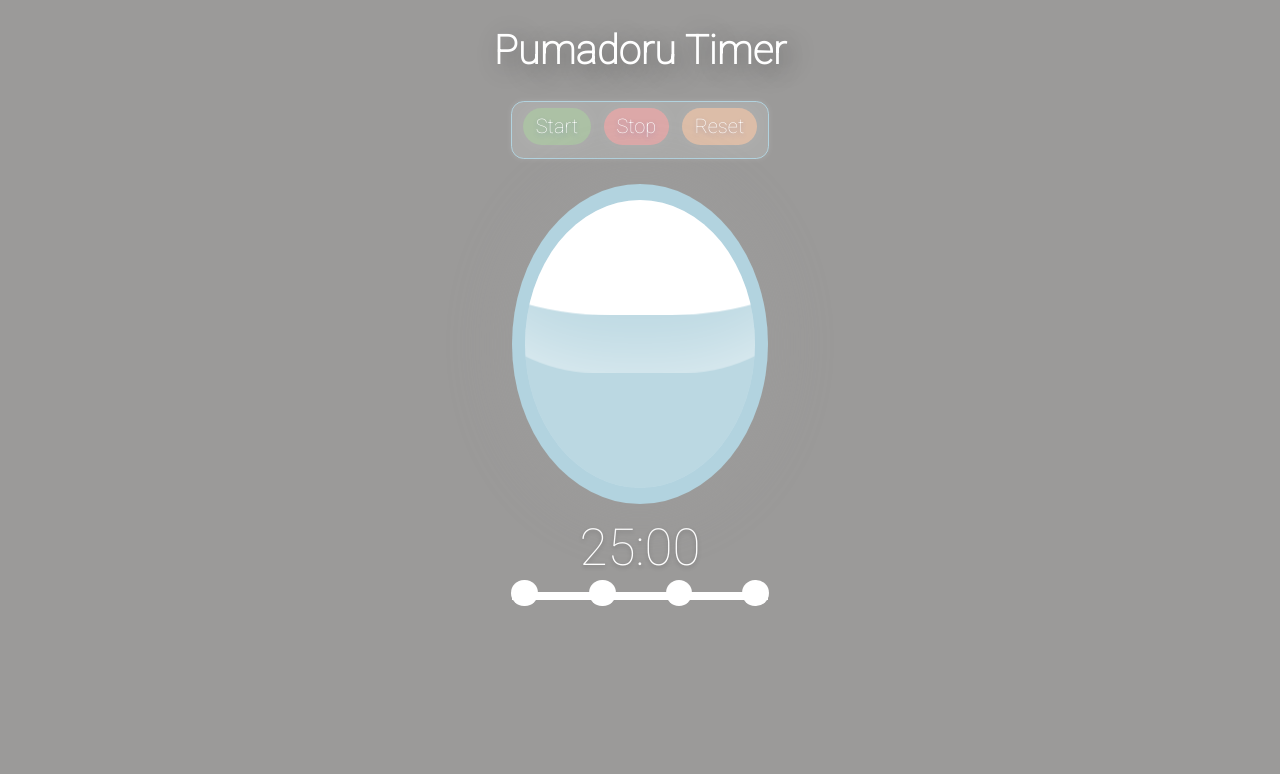
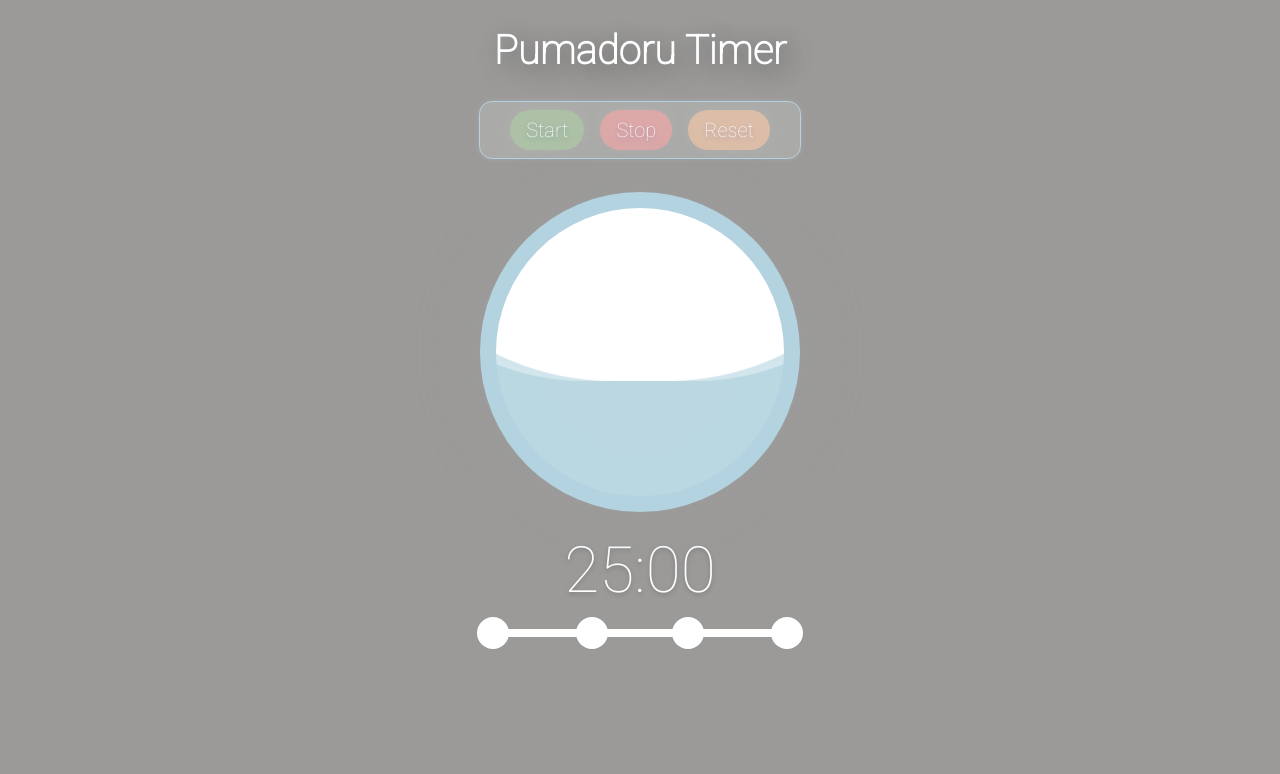
Before and after one commit to gask5/Pomodoro, a plain HTML site: page index.html in a window 1280 px wide. Shown: the top 774 px of the page. Drawn offline with Linux system fonts and the light colour scheme.

Commit message:
fix render size

```diff
--- a/main.css
+++ b/main.css
@@ -31,7 +31,7 @@ h1 {
 }
 
 .main {
-  width: 20vw;
+  width: 40vh;
   height: 7vh;
   top: 75%;
   background: rgba(255, 255, 255, 0.151);
@@ -53,9 +53,9 @@ h1 {
 }
 
 #timer {
-  font-size: 10vw;
+  font-size: 10vh;
   text-align: center;
-  padding: 20px;
+  padding: 20vh;
   text-shadow: 1px 5px 45px rgb(0, 0, 0);
 }
 
@@ -97,9 +97,9 @@ h1 {
 }
 
 .flexcontainer {
-  padding-left: 20px;
-  padding-right: 20px;
-  margin: 0 auto;
+  padding-left: 2vw;
+  padding-right: 2vw;
+
   justify-content: center;
   display: flex;
 }
@@ -107,11 +107,11 @@ h1 {
 .flex-item {
   background: rgba(255, 255, 255, 0.36);
   box-shadow: 0px 0px 15px 2px rgba(255, 255, 255, 0.062);
-  border-radius: 20vw;
+  border-radius: 20vh;
   /* border: 1px solid rgba( 255, 255, 255, 0.18 ); */
   border: 0px;
-  padding: 0.5vw 1vw 0.5vw 1vw;
-  margin: 0.5vw;
+  padding: 1vh 2vh 1vh 2vh;
+  margin: 1vh;
   color: white;
   font-size: 2.5vh;
   text-shadow: 0 2px 4px rgb(71 97 206 / 36%);
@@ -144,8 +144,8 @@ h1 {
   position: absolute;
   opacity: 0;
   top: 0;
-  right: -1vw;
-  left: -1vw;
+  right: -2vh;
+  left: -2vh;
   transition: 0.5s;
 }
 
@@ -160,12 +160,11 @@ h1 {
 }
 
 .round {
-  width: 20vw;
+  width: 40vh;
   height: 40vh;
   position: relative;
-  top: 30%;
-  left: 40%;
-  justify-content: center;
+  top: 1vh;
+  margin: 2vh auto;
   border-radius: 50%;
   background: var(--status);
   overflow: hidden;
@@ -195,23 +194,23 @@ h1 {
 }
 
 .tempopassato {
-  font-size: 4vw;
+  font-size: 8vh;
   color: #ffffff;
   text-shadow: 0 2px 4px rgba(0, 0, 0, 0.205);
 }
 
 .bar {
-  left: 40vw;
-  width: 20vw;
+  margin: 0 auto;
+  width: 40vh;
   height:1vh;
-  top: 0.1vh;
+  top: 1vh;
   position: relative;
   background-color: rgba(255, 255, 255, 1);
 }
 .bar2 {
   left: 0;
   width: 0%;
-  height:10px;
+  height:1vh;
 
   position: relative;
   background-color: rgb(209, 255, 149);
@@ -220,37 +219,37 @@ h1 {
 
 .point1 {
   position: absolute;
-  height: 2.1vw;
-  width: 2.1vw;
+  height: 4vh;
+  width: 4vh;
   top: -150%;
-  left: -0.1vw;
+  left: -1%;
   border-radius: 50%;
   background-color: rgba(255, 255, 255, 1);
 }
 .point2 {
   position: absolute;
-  height: 2.1vw;
-  width: 2.1vw;
+  height: 4vh;
+  width: 4vh;
   top: -150%;
-  left: 6vw;
+  left: 30%;
   border-radius: 50%;
   background-color: rgba(255, 255, 255, 1);
 }
 .point3 {
   position: absolute;
-  height: 2.1vw;
-  width: 2.1vw;
+  height: 4vh;
+  width: 4vh;
   top: -150%;
-  left: 12vw;
+  left: 60%;
   border-radius: 50%;
   background-color: rgba(255, 255, 255, 1);
 }
 .point4 {
   position: absolute;
-  height: 2.1vw;
-  width: 2.1vw;
+  height: 4vh;
+  width: 4vh;
   top: -150%;
-  left: 18vw;
+  left: 91%;
   border-radius: 50%;
   background-color: rgba(255, 255, 255, 1);
 }
@@ -310,7 +309,7 @@ h1 {
 .wave1,
 .wave2 {
   height: 15vh;
-  position: relative;
+  position: absolute;
   width: 100vw;
   z-index: 12;
   left: 0;
@@ -345,7 +344,7 @@ h1 {
     background-position: 0 0;
   }
   100% {
-    background-position: 1601px 0;
+    background-position: 160vw 0;
   }
 }
 @-moz-keyframes wave-animation1 {
@@ -353,7 +352,7 @@ h1 {
     background-position: 0 0;
   }
   100% {
-    background-position: 1601px 0;
+    background-position: 160vw 0;
   }
 }
 @-o-keyframes wave-animation1 {
@@ -361,7 +360,7 @@ h1 {
     background-position: 0 0;
   }
   100% {
-    background-position: 1601px 0;
+    background-position: 160vw 0;
   }
 }
 @keyframes wave-animation1 {
@@ -369,16 +368,21 @@ h1 {
     background-position: 0 0;
   }
   100% {
-    background-position: 1601px 0;
+    background-position: 160vw 0;
   }
 }
 
 .wave1 {
   background: url("http://www.templates-preview.com/bootstrap-templates/300111854/images/wave1.png")
     0 0 repeat-x;
+    top:0px;
+  left:0px;
 }
 .wave2 {
   background: url("http://www.templates-preview.com/bootstrap-templates/300111854/images/wave2.png")
     0 0 repeat-x;
+    left:0vw;
+    width: 100vw;
+    position: absolute;
   filter: brightness(15);
 }
```
